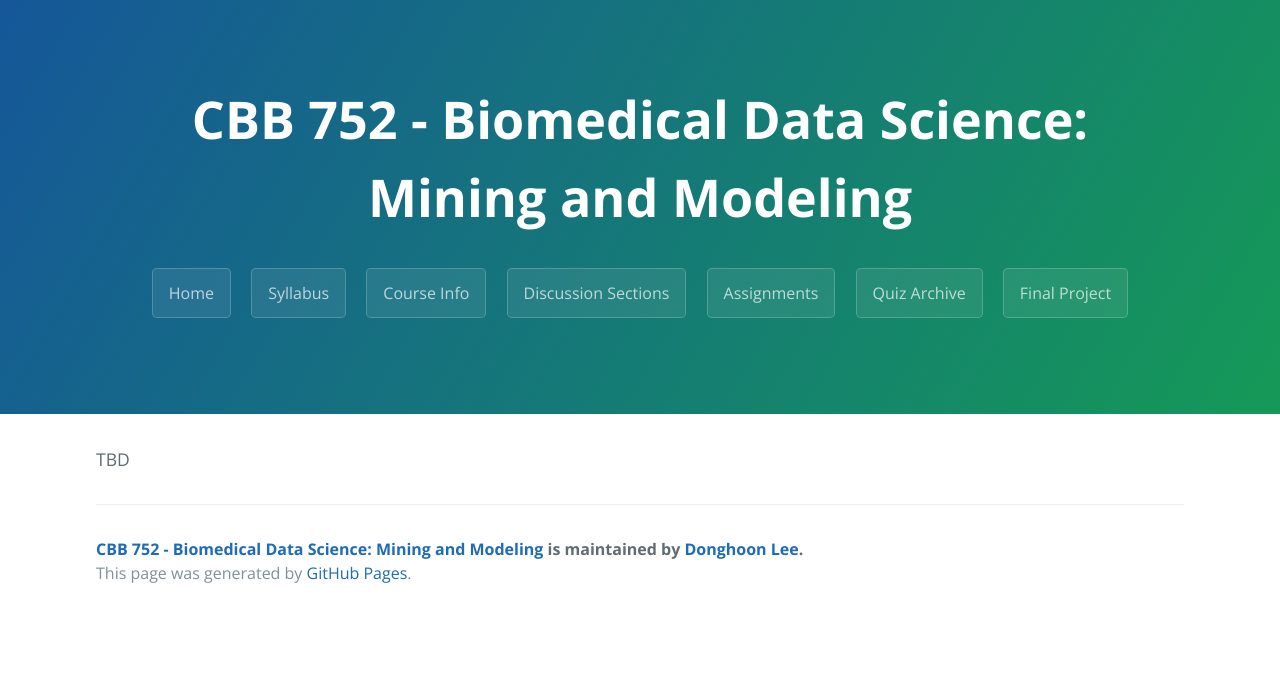
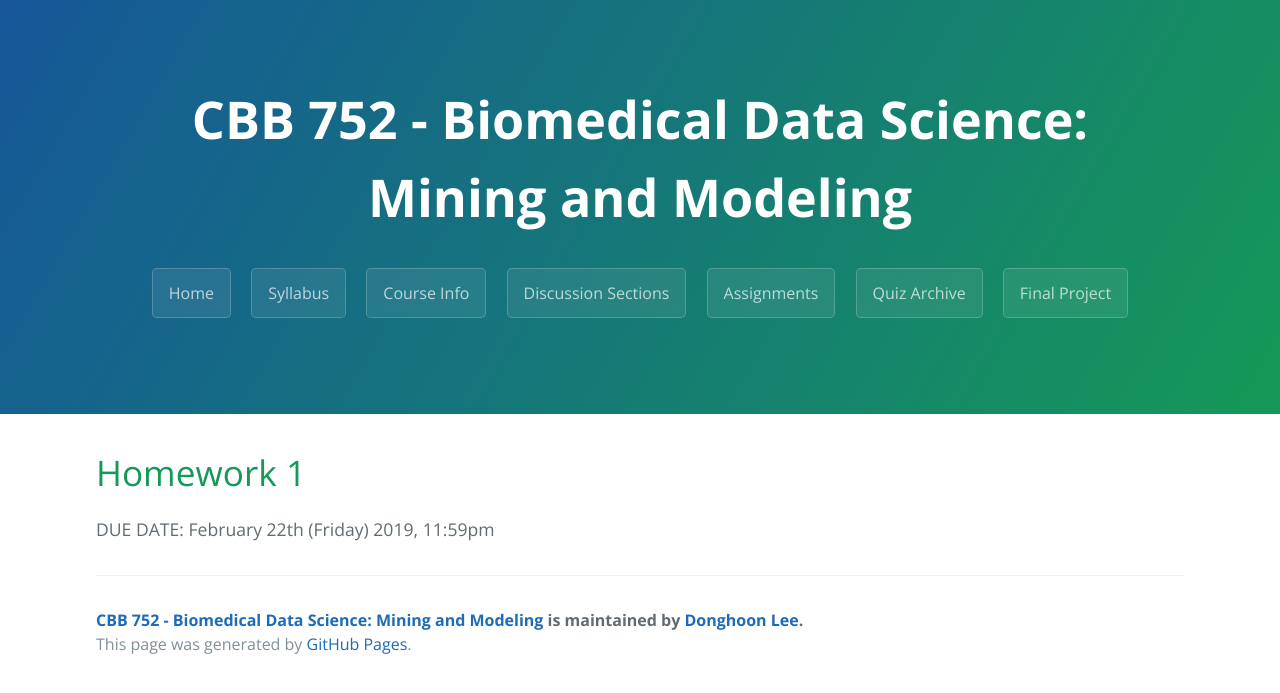
Before and after one commit to gersteinlab/cbb752b19, a Jekyll site: the page built from assignments.md, in a window 1280 px wide. Shown: the top 693 px of the page. Built offline with Jekyll 4.4.1, drawn with Linux system fonts in a browser that asks for light colours.

Commit message:
Update assignments.md

```diff
--- a/assignments.md
+++ b/assignments.md
@@ -3,4 +3,6 @@ title: Assignments
 layout: page
 ---
 
-TBD
+# Homework 1
+
+DUE DATE: February 22th (Friday) 2019, 11:59pm
```
